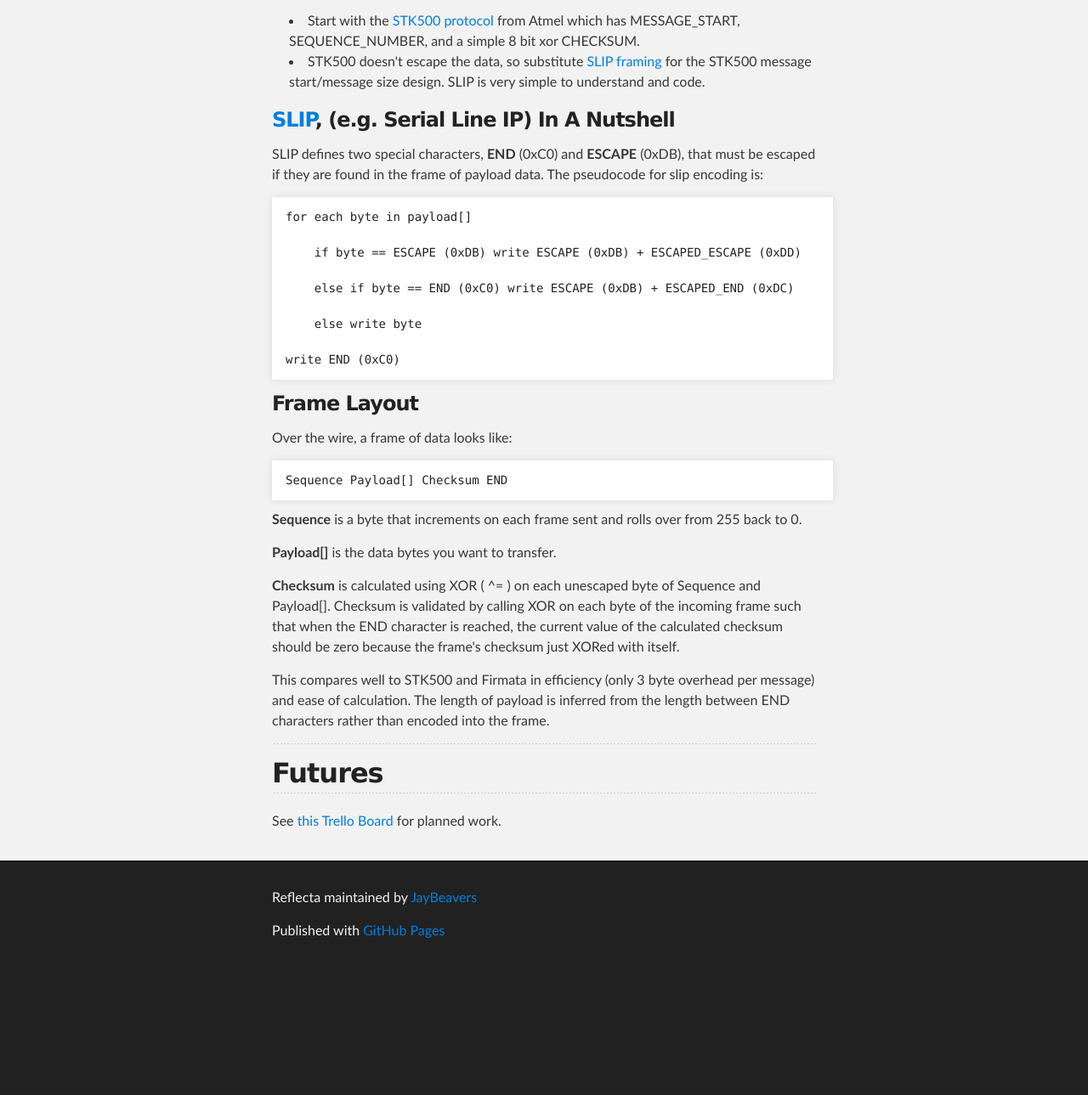
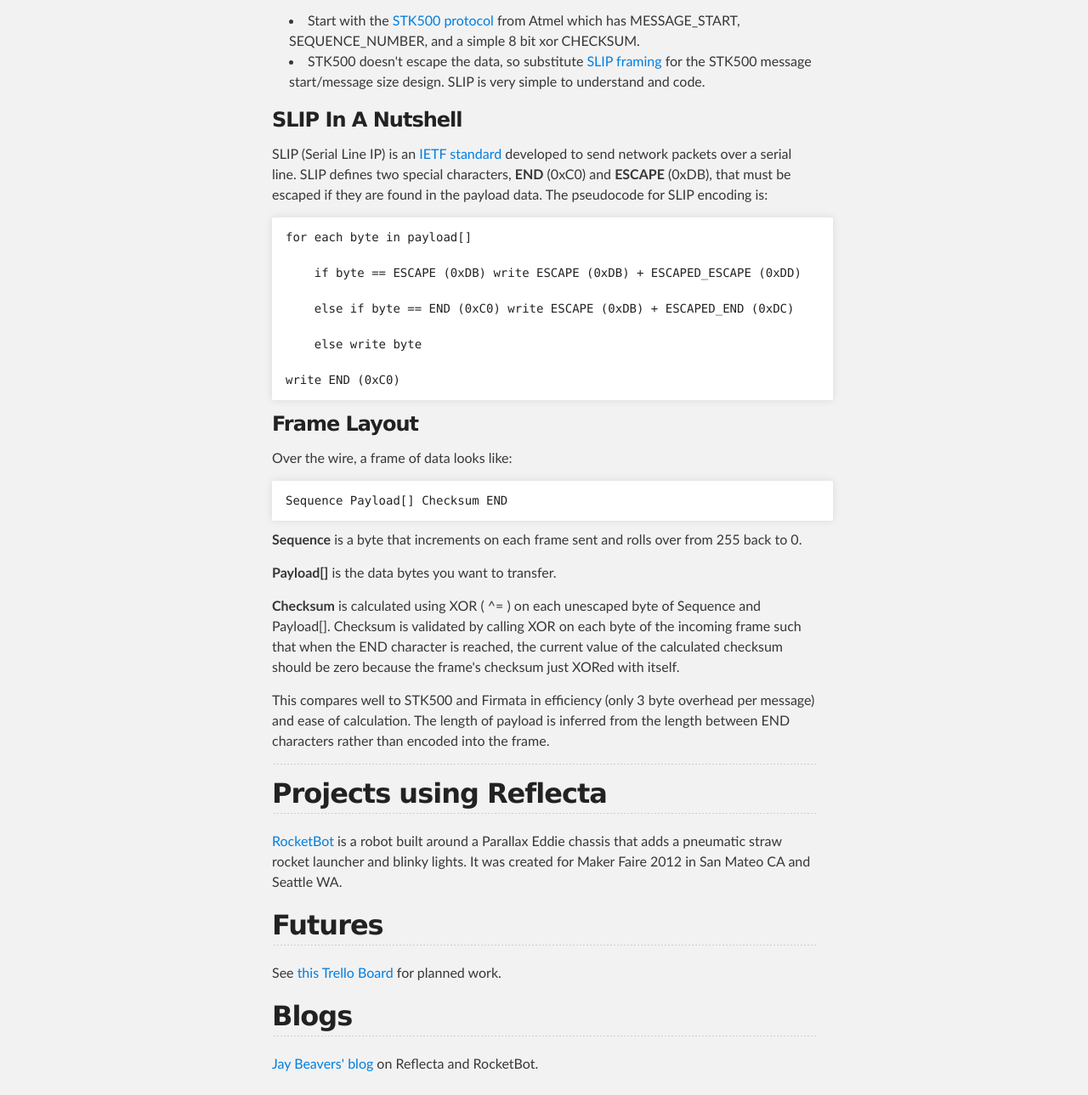
Before and after one commit to JayBeavers/Reflecta, a plain HTML site: page index.html in a window 1280 px wide. Shown: the part 2651-3940 px from the top of the page at 85% size. Before the commit the page ends 3793 px from the top, so only its background shows below. Drawn offline with Linux system fonts and the light colour scheme.

Commit message:
Create gh-pages branch via GitHub

```diff
--- a/index.html
+++ b/index.html
@@ -81,10 +81,9 @@
 <ul>
 <li>Start with the <a href="http://www.atmel.com/Images/doc2591.pdf">STK500 protocol</a> from Atmel which has MESSAGE_START, SEQUENCE_NUMBER, and a simple 8 bit xor CHECKSUM.</li>
 <li>STK500 doesn't escape the data, so substitute <a href="http://www.ietf.org/rfc/rfc1055.txt">SLIP framing</a> for the STK500 message start/message size design.  SLIP is very simple to understand and code.</li>
-</ul><h3>
-<a href="http://www.ietf.org/rfc/rfc1055.txt">SLIP</a>, (e.g. Serial Line IP) In A Nutshell</h3>
+</ul><h3>SLIP In A Nutshell</h3>
 
-<p>SLIP defines two special characters, <strong>END</strong> (0xC0) and <strong>ESCAPE</strong> (0xDB), that must be escaped if they are found in the frame of payload data.  The pseudocode for slip encoding is:</p>
+<p>SLIP (Serial Line IP) is an <a href="http://www.ietf.org/rfc/rfc1055.txt">IETF standard</a> developed to send network packets over a serial line.  SLIP defines two special characters, <strong>END</strong> (0xC0) and <strong>ESCAPE</strong> (0xDB), that must be escaped if they are found in the payload data.  The pseudocode for SLIP encoding is:</p>
 
 <pre><code>for each byte in payload[]
 
@@ -112,9 +111,17 @@ write END (0xC0)
 
 <p>This compares well to STK500 and Firmata in efficiency (only 3 byte overhead per message) and ease of calculation.  The length of payload is inferred from the length between END characters rather than encoded into the frame.</p>
 
-<hr><h2>Futures</h2>
+<hr><h2>Projects using Reflecta</h2>
+
+<p><a href="https://github.com/JayBeavers/RocketBot">RocketBot</a> is a robot built around a Parallax Eddie chassis that adds a pneumatic straw rocket launcher and blinky lights.  It was created for Maker Faire 2012 in San Mateo CA and Seattle WA.</p>
+
+<h2>Futures</h2>
 
 <p>See <a href="https://trello.com/board/reflecta/4fe0b182caf51043640db94b">this Trello Board</a> for planned work.</p>
+
+<h2>Blogs</h2>
+
+<p><a href="http://blog.jaybeavers.org/">Jay Beavers' blog</a> on Reflecta and RocketBot.</p>
       </section>
     </div>
 
```
Also changed, not shown: params.json (+1 -1 lines).
